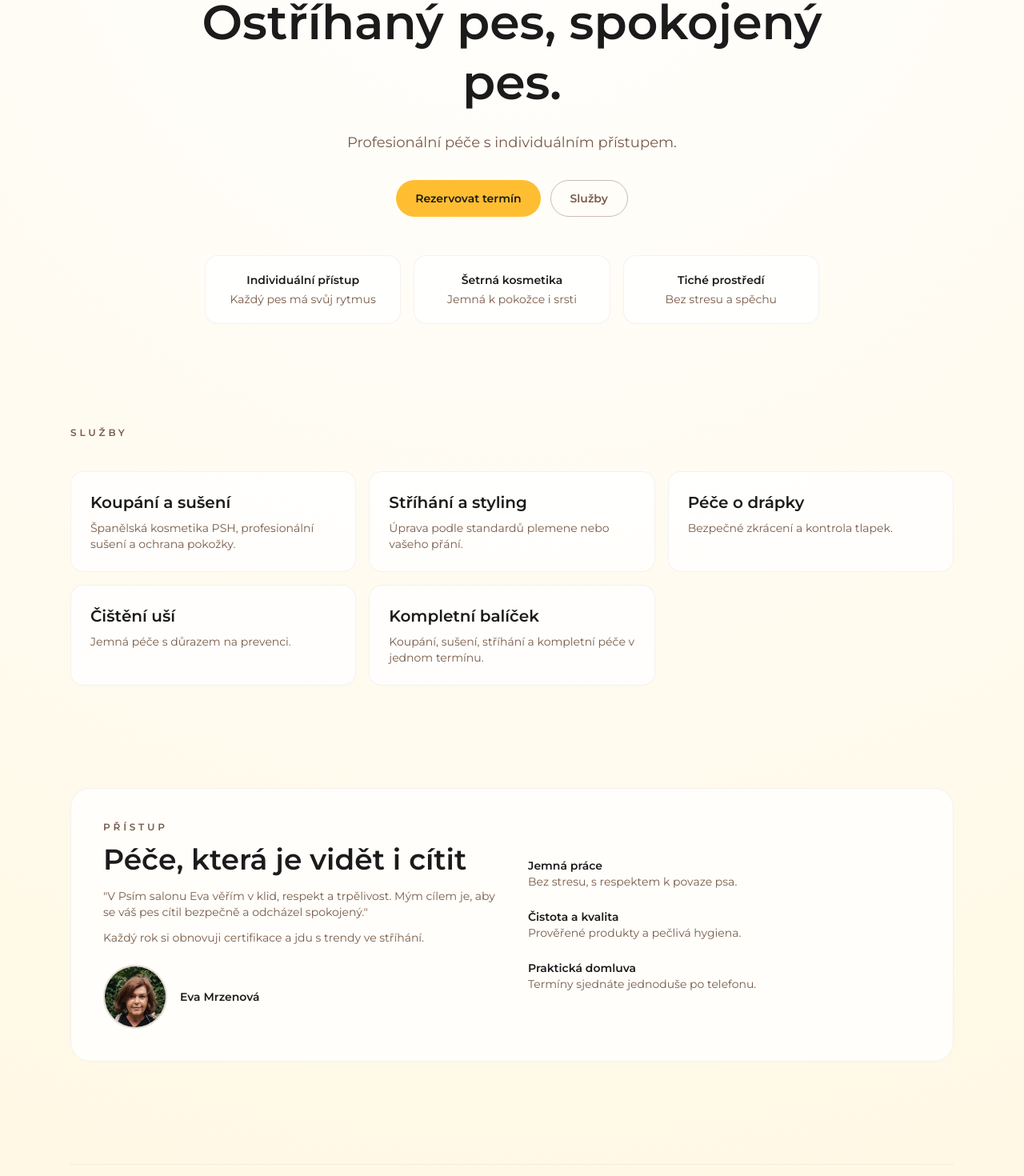
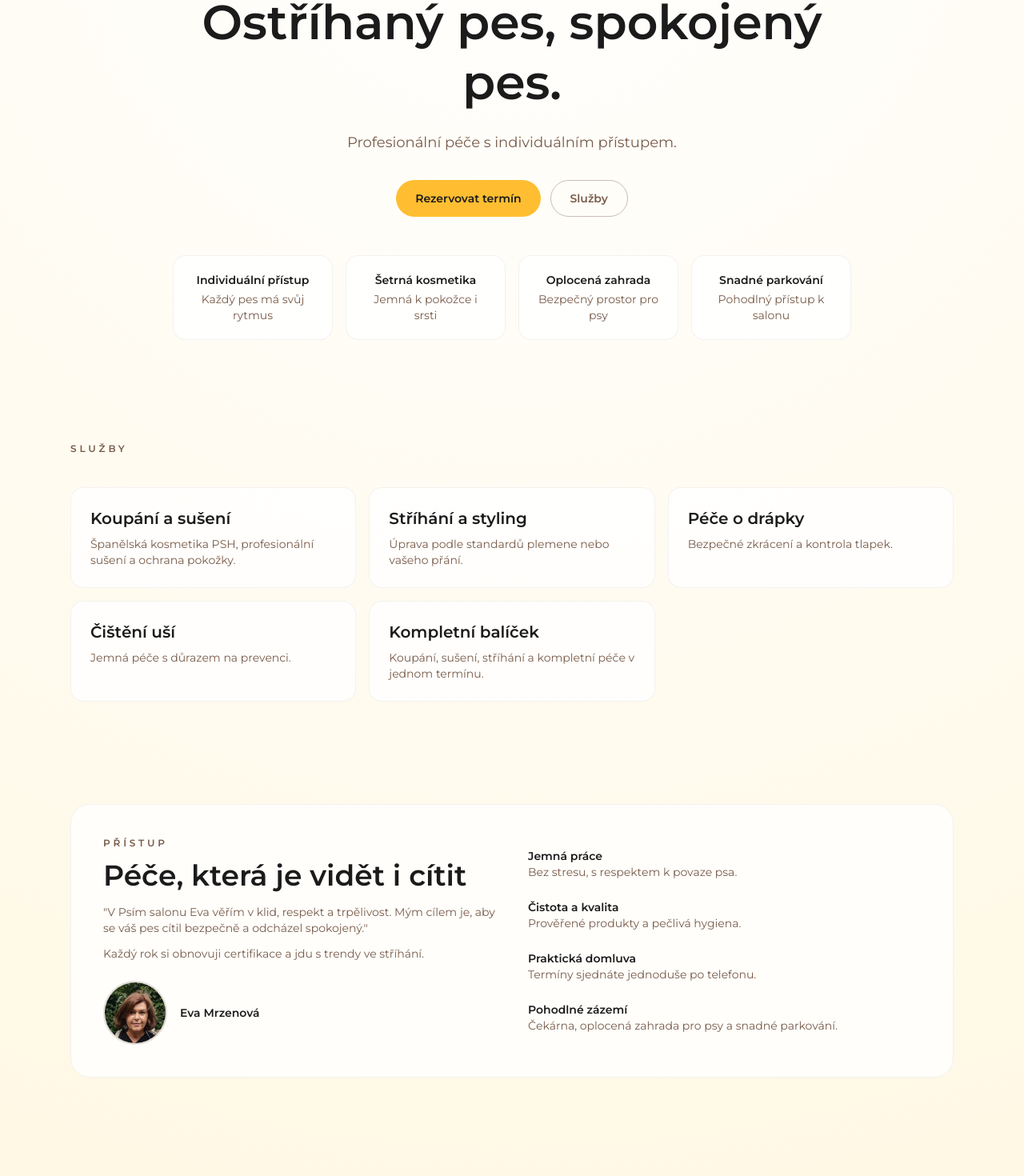
Before and after one commit to mmrzena/salon-eva, a Next.js app: page / in a window 1280 px wide. Shown: the part 207-1677 px from the top of the page at 80% size. Built offline with nearby package versions, Linux system fonts and the light colour scheme.

Commit message:
few changes

```diff
--- a/src/app/page.tsx
+++ b/src/app/page.tsx
@@ -35,7 +35,24 @@ export default function Home() {
       "opens": "09:00",
       "closes": "18:00"
     },
-    "description": "Psí salon Eva v Jičíně nabízí kompletní péči o vašeho psa s více jak 15 lety zkušeností. Koupání španělskou kosmetikou PSH, stříhání, úprava srsti s individuálním přístupem.",
+    "description": "Psí salon Eva v Jičíně nabízí kompletní péči o vašeho psa s více jak 20 lety zkušeností. Koupání španělskou kosmetikou PSH, stříhání, úprava srsti s individuálním přístupem.",
+    "amenityFeature": [
+      {
+        "@type": "LocationFeatureSpecification",
+        "name": "Čekárna",
+        "value": true
+      },
+      {
+        "@type": "LocationFeatureSpecification",
+        "name": "Oplocená zahrada pro psy",
+        "value": true
+      },
+      {
+        "@type": "LocationFeatureSpecification",
+        "name": "Parkování",
+        "value": true
+      }
+    ],
     "founder": {
       "@type": "Person",
       "name": "Eva Mrzenová"
@@ -94,7 +111,7 @@ export default function Home() {
               Služby
             </a>
           </div>
-          <div className="mx-auto mt-12 grid max-w-3xl grid-cols-1 gap-4 text-sm text-[#785b49] sm:grid-cols-3">
+          <div className="mx-auto mt-12 grid max-w-4xl grid-cols-1 gap-4 text-sm text-[#785b49] sm:grid-cols-2 lg:grid-cols-4">
             <div className="rounded-2xl border border-black/5 bg-white/80 p-5 transition-shadow hover:shadow-lg">
               <p className="font-semibold text-[#1b1b1b]">Individuální přístup</p>
               <p className="mt-1">Každý pes má svůj rytmus</p>
@@ -104,8 +121,12 @@ export default function Home() {
               <p className="mt-1">Jemná k pokožce i srsti</p>
             </div>
             <div className="rounded-2xl border border-black/5 bg-white/80 p-5 transition-shadow hover:shadow-lg">
-              <p className="font-semibold text-[#1b1b1b]">Tiché prostředí</p>
-              <p className="mt-1">Bez stresu a spěchu</p>
+              <p className="font-semibold text-[#1b1b1b]">Oplocená zahrada</p>
+              <p className="mt-1">Bezpečný prostor pro psy</p>
+            </div>
+            <div className="rounded-2xl border border-black/5 bg-white/80 p-5 transition-shadow hover:shadow-lg">
+              <p className="font-semibold text-[#1b1b1b]">Snadné parkování</p>
+              <p className="mt-1">Pohodlný přístup k salonu</p>
             </div>
           </div>
         </section>
@@ -193,6 +214,10 @@ export default function Home() {
                 <p className="font-semibold text-[#1b1b1b]">Praktická domluva</p>
                 <p>Termíny sjednáte jednoduše po telefonu.</p>
               </div>
+              <div>
+                <p className="font-semibold text-[#1b1b1b]">Pohodlné zázemí</p>
+                <p>Čekárna, oplocená zahrada pro psy a snadné parkování.</p>
+              </div>
             </div>
           </div>
         </section>
```
